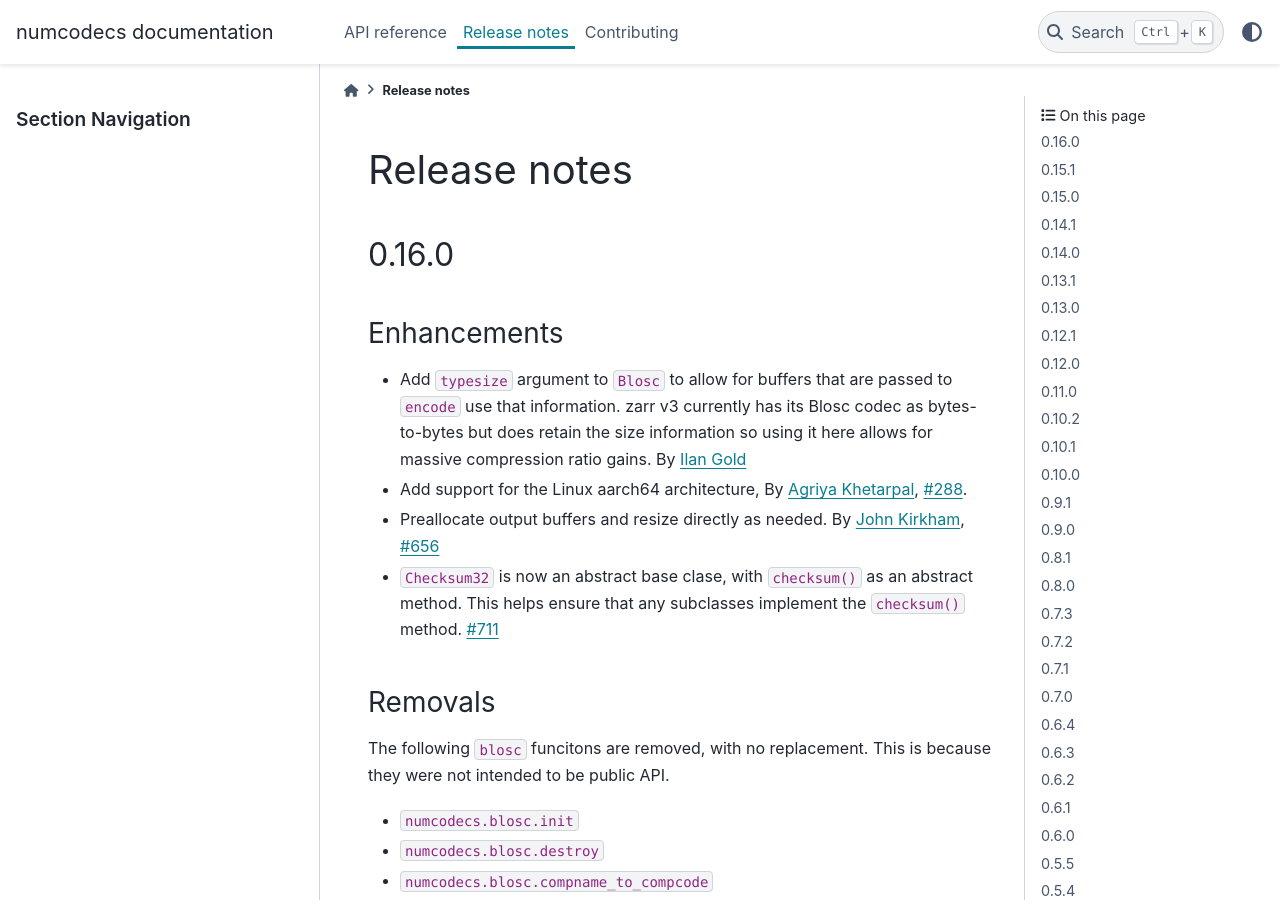
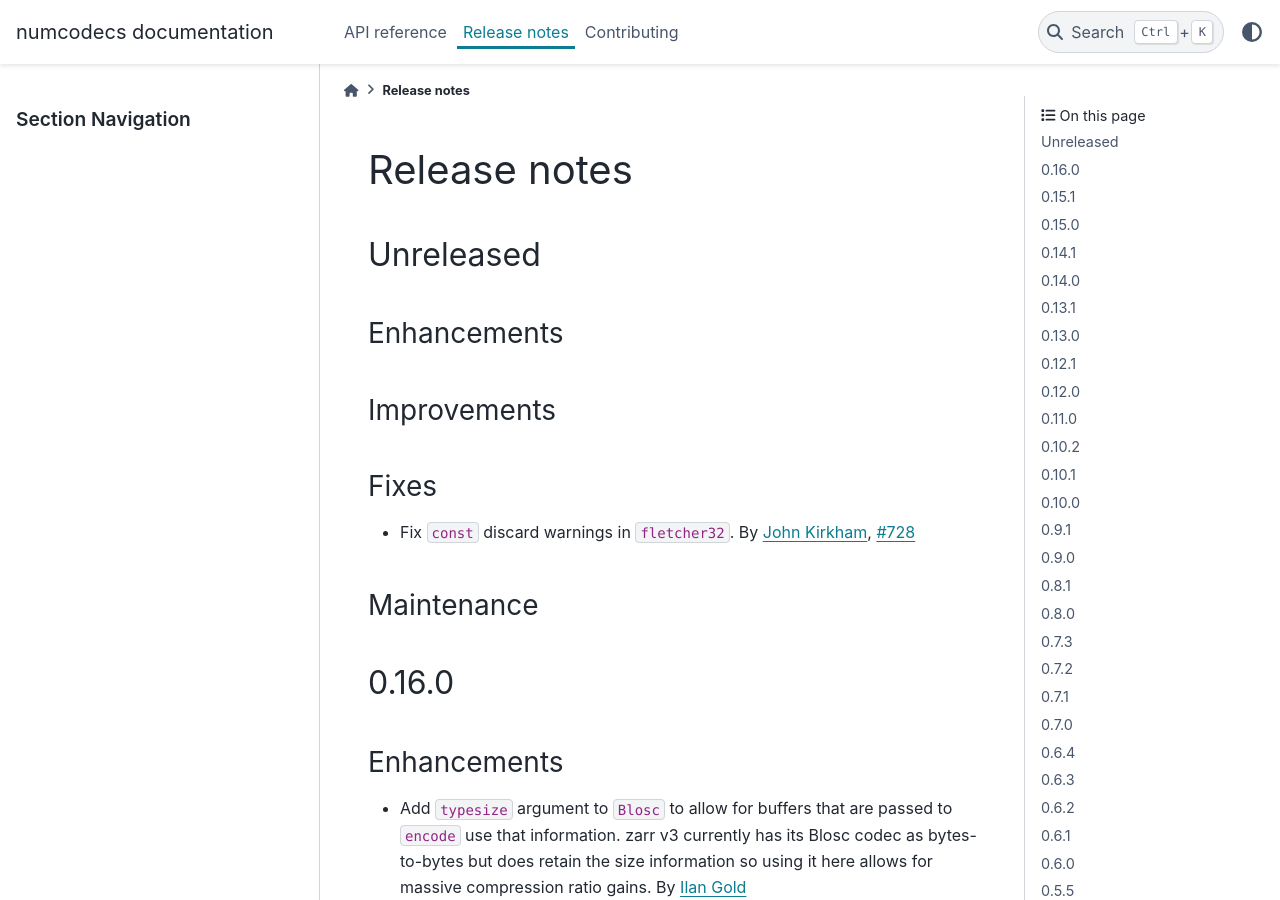
Before and after one commit to zarr-developers/numcodecs, a Sphinx documentation site: the page built from docs/release.rst, in a window 1280 px wide and 900 px high. Built offline with Sphinx 7.4.7 and the PyData theme 0.15.4, drawn with Linux system fonts in a browser that asks for light colours; the version number could not be read and is left out.

Commit message:
Fix `const` discard warnings in `fletcher32` (#728)
When accessing a pointer from a `const` typed-memoryview, make sure the
pointer itself is also typed as `const` to avoid compiler warnings about
discarding `const`.

```diff
--- a/docs/release.rst
+++ b/docs/release.rst
@@ -13,6 +13,25 @@ Release notes
 
 
 .. _unreleased:
+
+Unreleased
+----------
+
+Enhancements
+~~~~~~~~~~~~
+
+Improvements
+~~~~~~~~~~~~
+
+Fixes
+~~~~~
+
+* Fix ``const`` discard warnings in ``fletcher32``.
+  By :user:`John Kirkham <jakirkham>`, :issue:`728`
+
+Maintenance
+~~~~~~~~~~~
+
 
 0.16.0
 ------
```
Also changed, not shown: 1 other file.
